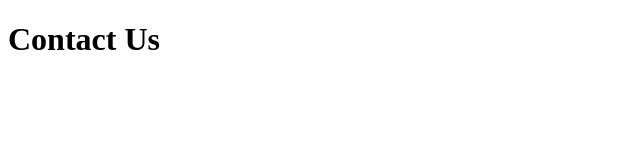
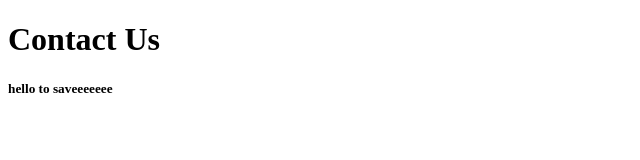
Before and after one commit to anumtaasnain/local_repo, a plain HTML site: page contact.html in a window 1280 px wide. Shown: the whole page, without its empty margins (0-640 px from the left). Drawn offline with Linux system fonts and the light colour scheme.

Commit message:
adding heading

```diff
--- a/contact.html
+++ b/contact.html
@@ -7,5 +7,6 @@
 </head>
 <body>
     <h1>Contact Us </h1>
+    <h5>hello to saveeeeeee</h5>
 </body>
 </html>
```
